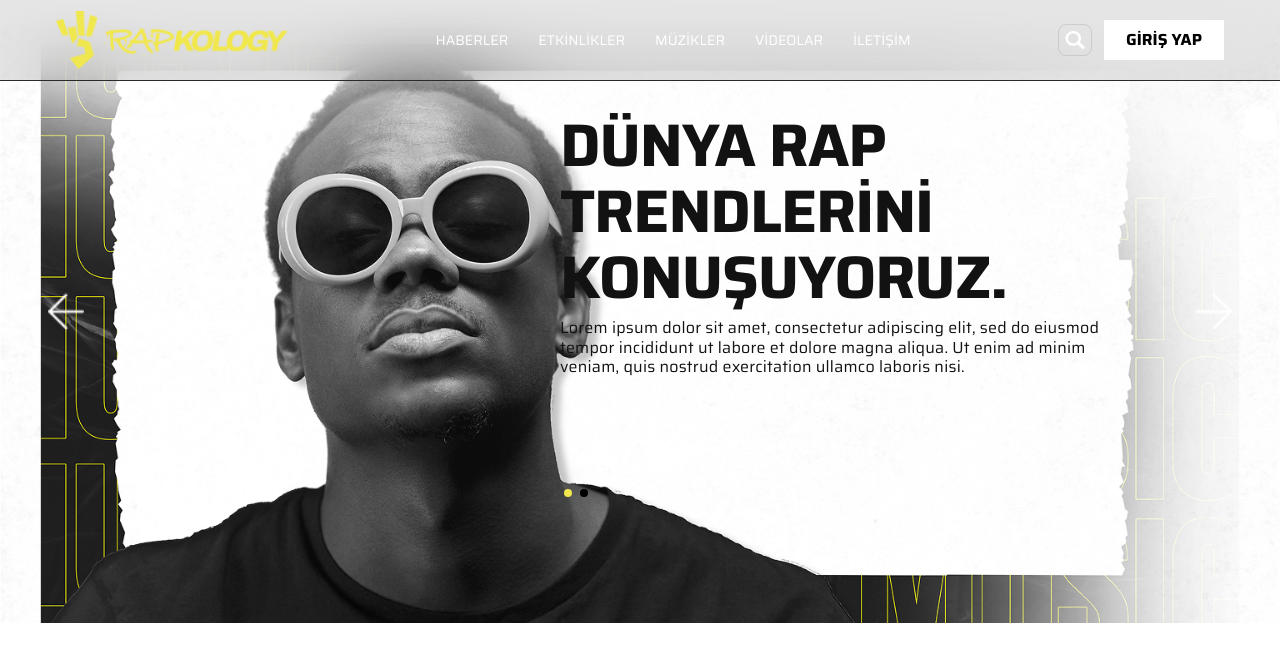
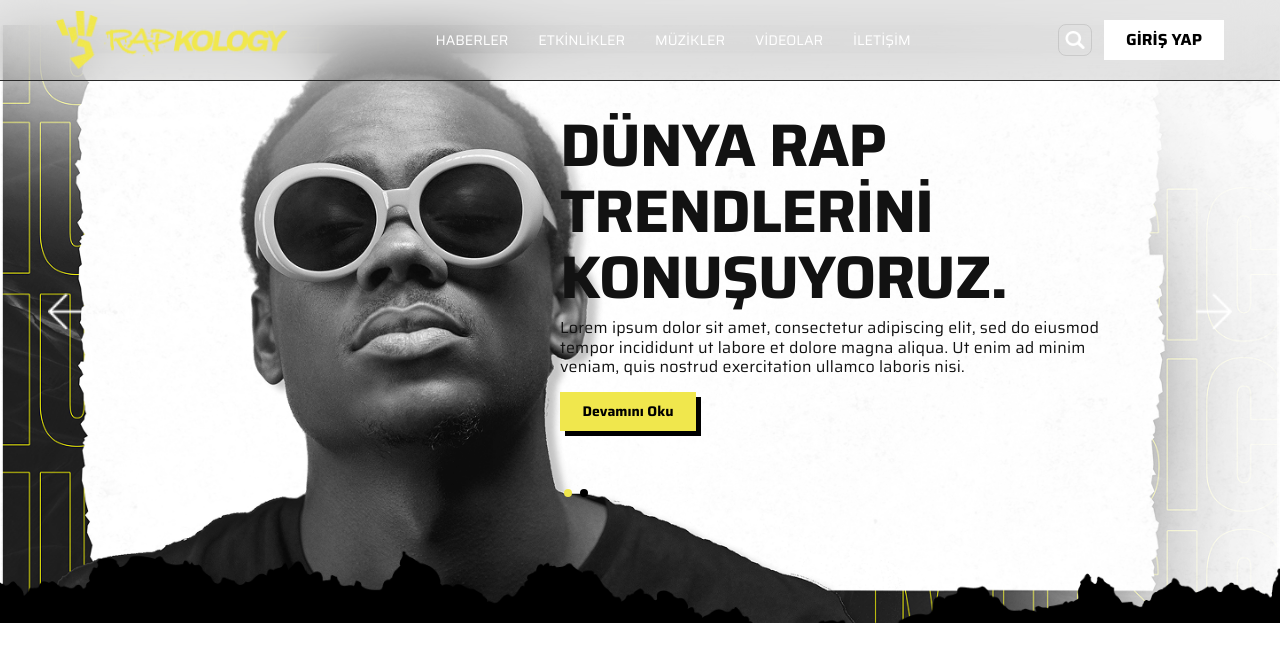
Before and after one commit to ilaydaozdemir/case, a Next.js app: page / in a window 1280 px wide. Shown: the top 662 px of the page. Built offline with nearby package versions, Linux system fonts and the light colour scheme.

Commit message:
add style

```diff
--- a/src/components/HeroSection.tsx
+++ b/src/components/HeroSection.tsx
@@ -29,7 +29,7 @@ export default function HeroSection() {
         <SwiperSlide>
           <div className="w-full h-full  flex items-center justify-center translate-y-[25px] relative overflow-hidden">
             <div
-              className="absolute left-4 top-20 md:right-20 md:left-auto md:top-[87px] xl:right-40 z-10"
+              className="absolute left-1/2 -translate-x-1/2 top-20 md:right-20 md:left-auto md:translate-x-0 md:top-[87px] xl:right-40 z-10 text-center md:text-left"
               style={{
                 color: "rgba(18, 18, 18, 1)",
                 fontFamily:
@@ -37,7 +37,7 @@ export default function HeroSection() {
               }}
             >
               <h2
-                className="font-bold text-[32px] md:text-[60.1px] leading-[110%]"
+                className="font-bold text-[30px] md:text-[60.1px] leading-[110%]"
                 style={{ letterSpacing: "-0.02em" }}
               >
                 <span className="block">DÜNYA RAP</span>
@@ -56,12 +56,39 @@ export default function HeroSection() {
                 enim ad minim veniam, quis nostrud exercitation ullamco laboris
                 nisi.
               </p>
+              <div
+                className="mt-4"
+                style={{
+                  filter: "drop-shadow(5.55px 5.55px 0px rgba(0, 0, 0, 1))",
+                }}
+              >
+                <button
+                  className="text-black border-0 cursor-pointer flex items-center justify-center"
+                  style={{
+                    width: "136px",
+                    height: "39px",
+                    backgroundColor: "rgba(240, 231, 77, 1)",
+                    clipPath: "polygon(0 0, 100% 0, 95% 97%, 5% 83%);",
+                    WebkitClipPath: "polygon(0 0, 100% 0, 95% 97%, 5% 83%);",
+                    fontFamily:
+                      "var(--font-saira), ui-sans-serif, system-ui, -apple-system, 'Segoe UI', Roboto, Helvetica, Arial",
+                    fontWeight: "700",
+                    fontSize: "14px",
+                    lineHeight: "1",
+                    letterSpacing: "0%",
+                    textAlign: "center",
+                  }}
+                >
+                  Devamını Oku
+                </button>
+              </div>
             </div>
             <Image
               src="/images/hero1.png"
               alt="Hero 1"
               width={1200}
               height={623}
+              className="block h-full w-auto"
               priority
             />
             <Image
@@ -75,6 +102,61 @@ export default function HeroSection() {
         </SwiperSlide>
         <SwiperSlide>
           <div className="w-full h-full flex items-center justify-start translate-y-[25px] relative overflow-hidden">
+            <div
+              className="absolute left-1/2 -translate-x-1/2 top-20 md:right-20 md:left-auto md:translate-x-0 md:top-[87px] xl:right-40 z-10 text-center md:text-left"
+              style={{
+                color: "rgba(255, 255, 255, 1)",
+                fontFamily:
+                  '"Saira Condensed", var(--font-saira), ui-sans-serif, system-ui, -apple-system, "Segoe UI"',
+              }}
+            >
+              <h2
+                className="font-bold text-[30px] md:text-[60.1px] leading-[110%]"
+                style={{ letterSpacing: "-0.02em" }}
+              >
+                <span className="block">TÜRKÇE RAP VE</span>
+                <span className="block">DÜNYA MÜZİK</span>
+                <span className="block">HABERLERİNİ TAKİP ET</span>
+              </h2>
+              <p
+                className="mt-2 text-[14px] md:text-[16px] leading-[120%] font-normal tracking-[0.015em] max-w-[320px] md:max-w-[560px]"
+                style={{
+                  fontFamily:
+                    'var(--font-saira), ui-sans-serif, system-ui, -apple-system, "Segoe UI", Roboto, Helvetica, Arial',
+                }}
+              >
+                Lorem ipsum dolor sit amet, consectetur adipiscing elit, sed do
+                eiusmod tempor incididunt ut labore et dolore magna aliqua. Ut
+                enim ad minim veniam, quis nostrud exercitation ullamco laboris
+                nisi.
+              </p>
+              <div
+                className="mt-4"
+                style={{
+                  filter: "drop-shadow(5.55px 5.55px 0px rgba(0, 0, 0, 1))",
+                }}
+              >
+                <button
+                  className="text-black border-0 cursor-pointer flex items-center justify-center"
+                  style={{
+                    width: "136px",
+                    height: "39px",
+                    backgroundColor: "rgba(240, 231, 77, 1)",
+                    clipPath: "polygon(0 0, 100% 0, 95% 97%, 5% 83%);",
+                    WebkitClipPath: "polygon(0 0, 100% 0, 95% 97%, 5% 83%);",
+                    fontFamily:
+                      "var(--font-saira), ui-sans-serif, system-ui, -apple-system, 'Segoe UI', Roboto, Helvetica, Arial",
+                    fontWeight: "700",
+                    fontSize: "14px",
+                    lineHeight: "1",
+                    letterSpacing: "0%",
+                    textAlign: "center",
+                  }}
+                >
+                  Devamını Oku
+                </button>
+              </div>
+            </div>
             <Image
               src="/images/hero2.png"
               alt="Hero 2"
@@ -92,6 +174,23 @@ export default function HeroSection() {
           </div>
         </SwiperSlide>
       </Swiper>
+
+      {/* Vector effect as frame at bottom */}
+      <div className="absolute bottom-0 left-0 right-0 pointer-events-none z-20 h-20">
+        <Image
+          src="/images/vektor.png"
+          alt="Vector effect"
+          width={1200}
+          height={80}
+          className="w-full h-full object-cover"
+          style={{
+            filter:
+              "hue-rotate(0deg) saturate(0%) brightness(0%) contrast(1000%)",
+            opacity: 1,
+          }}
+        />
+      </div>
+
       <button
         className="hero-prev hidden md:inline-flex absolute left-4 md:left-8 xl:left-12 top-1/2 -translate-y-1/2 z-10 select-none transition-transform hover:scale-105 cursor-pointer"
         aria-label="Önceki"
@@ -102,7 +201,12 @@ export default function HeroSection() {
         className="hero-next hidden md:inline-flex absolute right-4 md:right-8 xl:right-12 top-1/2 -translate-y-1/2 z-10 select-none transition-transform hover:scale-105 cursor-pointer"
         aria-label="Sonraki"
       >
-        <Image src="/icons/arrowRight.png" alt="Sonraki" width="36" height="36" />
+        <Image
+          src="/icons/arrowRight.png"
+          alt="Sonraki"
+          width="36"
+          height="36"
+        />
       </button>
       <style jsx global>{`
         .mySwiper .swiper-pagination-bullet {
```
